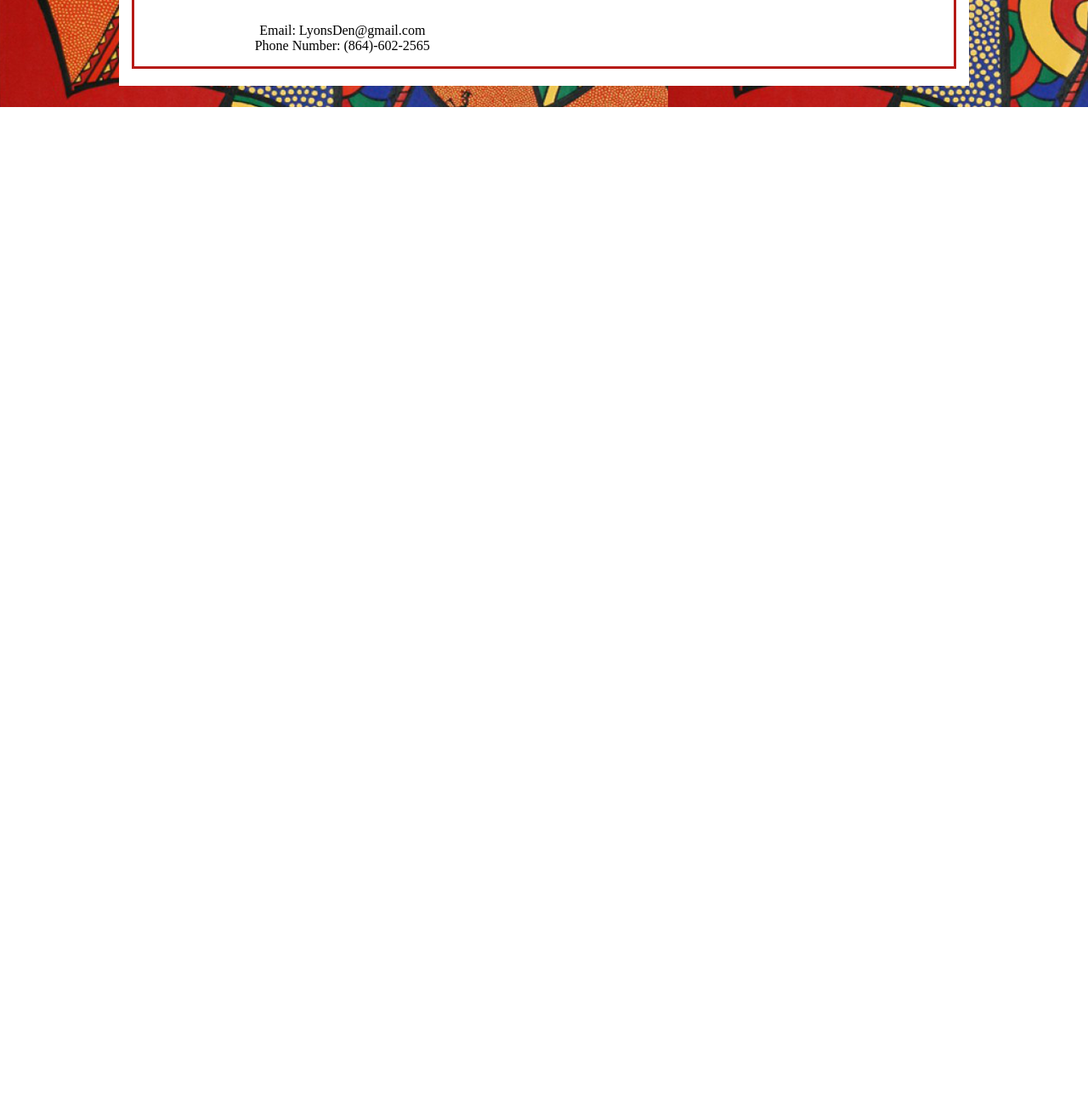
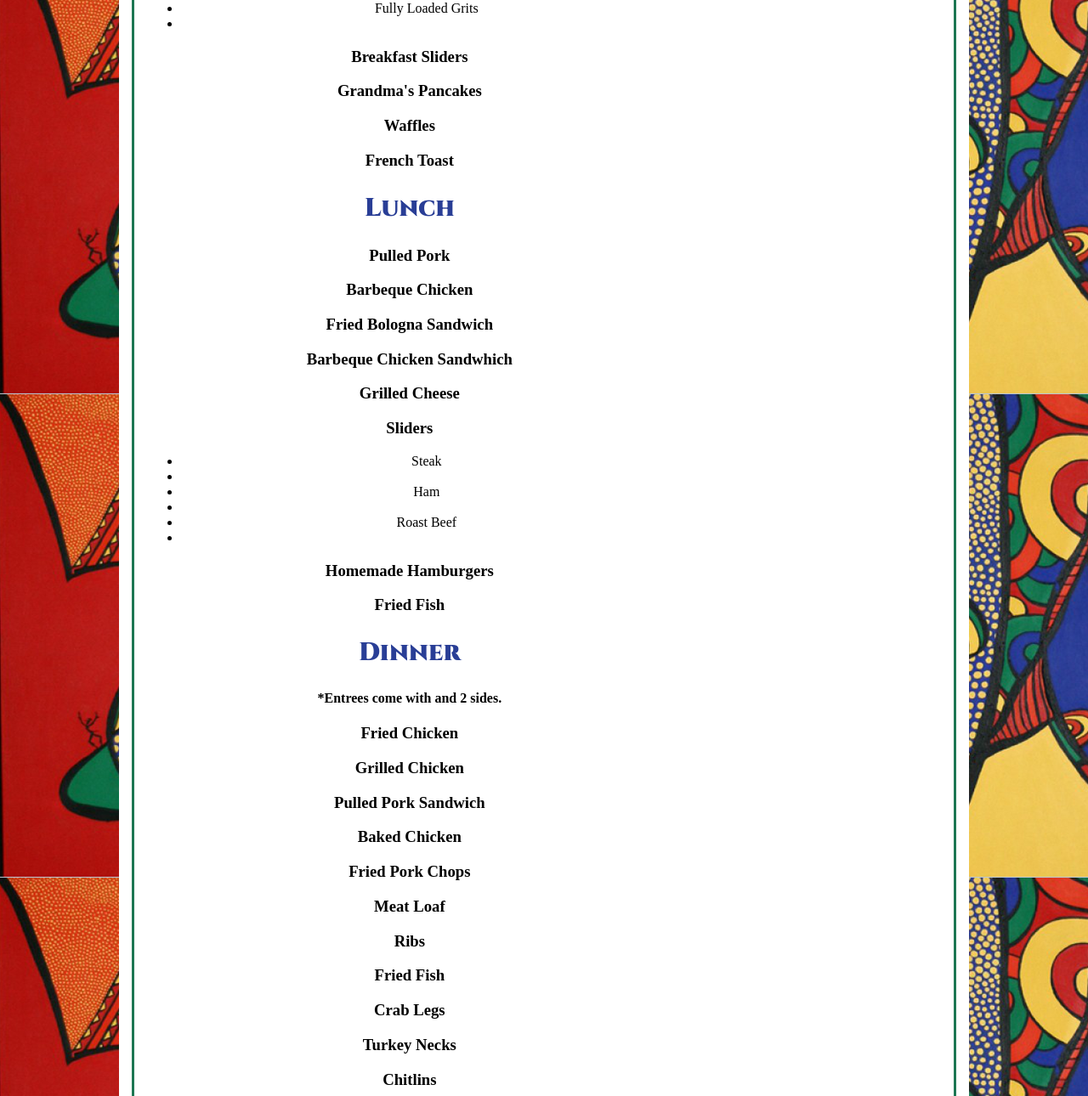
Before and after one commit to Kxdyy/lyons-den, a plain HTML site: page menu.html in a window 1280 px wide. Shown: the part 674-1964 px from the top of the page at 85% size. Before the commit the page ends 800 px from the top, so only its background shows below. Drawn offline with Linux system fonts and the light colour scheme.

Commit message:
Add files via upload

```diff
--- a/menu.html
+++ b/menu.html
@@ -30,8 +30,57 @@
 
     <main>
       <div id="page-name">
-        <h2>Menu</h2>
-        <h3>Breakfast</h3>
+        <h2>Breakfast</h2>
+        <h4>*Comes with the choice of Toast or Biscuit</h4>
+        <h3>Grits</h3>
+          <ul>
+            <li>Cheese Grits<li>
+            <li>Shrimp&Grits<li>
+            <li>Funk Grits<li>
+            <li>Fully Loaded Grits<li>
+          </ul>
+        <h3>Breakfast Sliders</h3>
+        <h3>Grandma's Pancakes</h3>
+        <h3>Waffles</h3>
+        <h3>French Toast</h3>
+        <h2>Lunch</h2>
+        <h3>Pulled Pork</h3>
+        <h3>Barbeque Chicken</h3>
+        <h3>Fried Bologna Sandwich</h3>
+        <h3>Barbeque Chicken Sandwhich</h3>
+        <h3>Grilled Cheese</h3>
+        <p></p>
+        <h3>Sliders</h3>
+         <ul>
+           <li>Steak<li>
+           <li>Ham<li>
+           <li>Roast Beef<li>
+         </ul>
+         <h3>Homemade Hamburgers</h3>
+         <h3>Fried Fish</h3>
+         <h3>
+
+
+        <h2>Dinner</h2>
+        <h4>*Entrees come with and 2 sides.</h4>
+        <h3>Fried Chicken</h3>
+        <h3>Grilled Chicken</h3>
+        <h3>Pulled Pork Sandwich</h3>
+        <h3>Baked Chicken</h3>
+        <h3>Fried Pork Chops</h3>
+        <h3>Meat Loaf</h3>
+        <h3>Ribs</h3>
+        <h3>Fried Fish</h3>
+        <h3>Crab Legs</h3>
+        <h3>Turkey Necks</h3>
+        <h3>Chitlins</h3>
+        <h3>Baked Spaghetti</h3>
+        <h3>Homemade Hamburgers</h3>
+
+
+
+
+
       </div>
     </main>
 
```
Also changed, not shown: index.html (+1 -1 lines).
